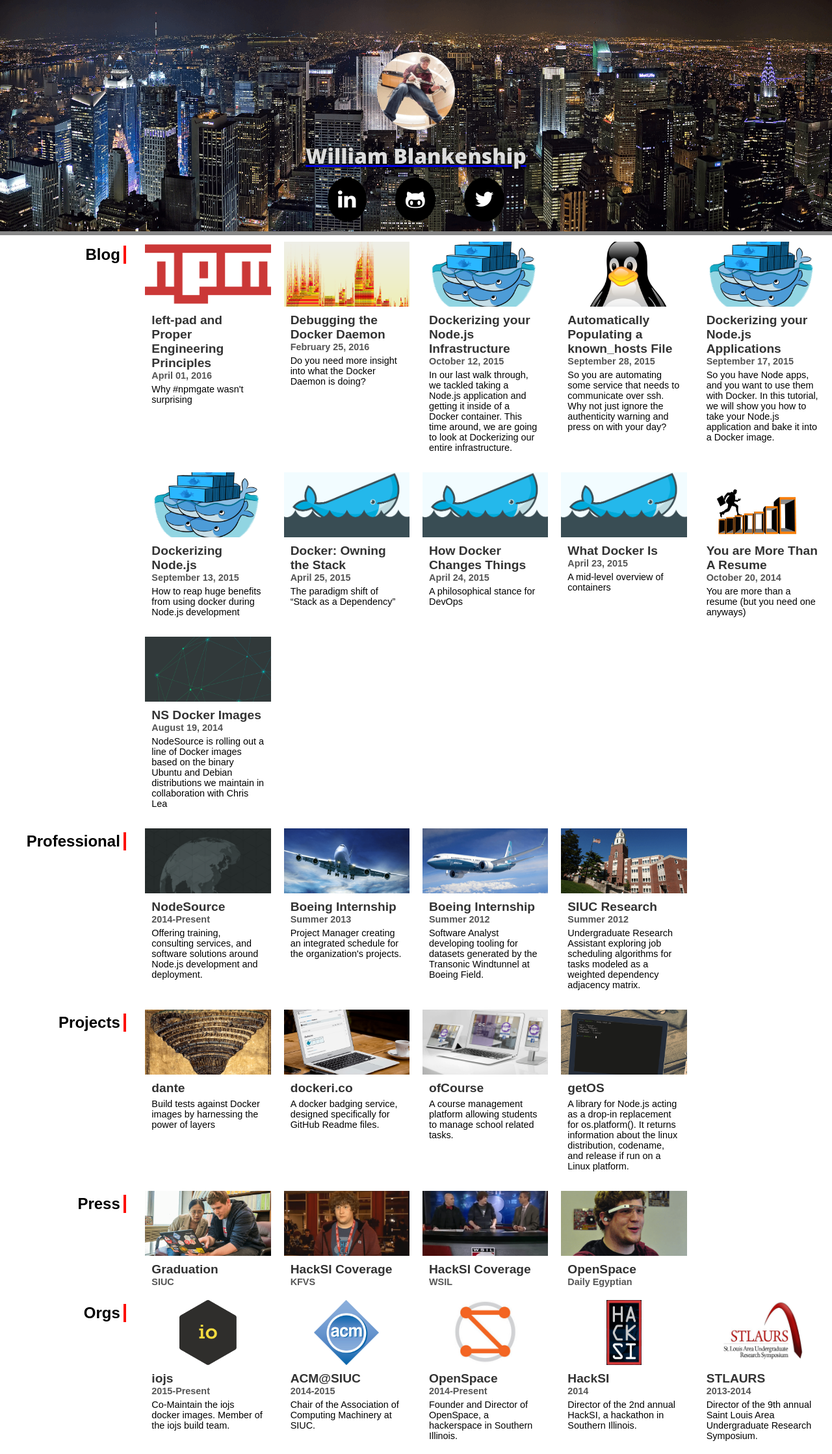
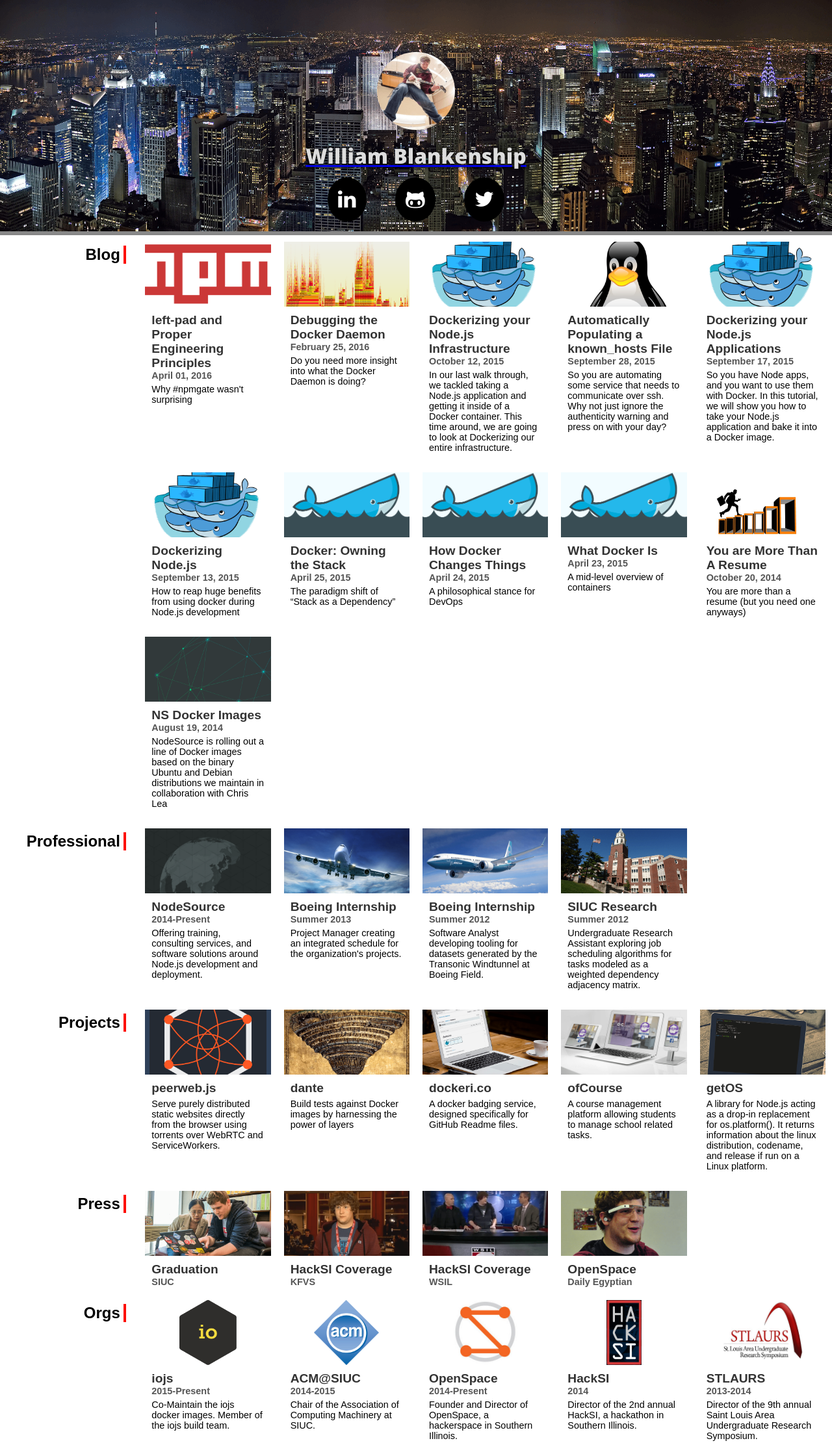
Before and after one commit to retrohacker/retrohacker.github.io, a Jekyll site: the page built from index.html, in a window 1280 px wide. Shown: the whole page at 65% size. Built offline with Jekyll 4.4.1, drawn with Linux system fonts in a browser that asks for light colours.

Commit message:
Adding peerweb.js to the website

```diff
--- a/css/index.css
+++ b/css/index.css
@@ -106,6 +106,10 @@
   background-image: url('/images/getos.png');
   background-position: top !important;
 }
+.peerweb {
+  background-image: url('/images/peerweb.png');
+  background-position: center !important;
+}
 .dante {
   background-image: url('/images/dante.png');
   background-position: top !important;
--- a/index.html
+++ b/index.html
@@ -96,6 +96,19 @@
       </div>
       <div class="pure-u-1 pure-u-sm-2-3 pure-u-md-3-4 pure-u-lg-4-5 pure-u-xl-5-6">
         <div class="card-container pure-u-1 pure-u-md-1-3 pure-u-lg-1-4 pure-u-xl-1-5">
+          <div class="card">
+              <a href="https://github.com/retrohacker/peerweb.js">
+              <div class="splash peerweb"></div>
+              <div class="text">
+                <h1>peerweb.js</h1>
+                <p>
+                Serve purely distributed static websites directly from the browser using torrents over WebRTC and ServiceWorkers.
+                </p>
+              </div>
+            </a>
+          </div>
+        </div><!--fix space between inline elements
+        --><div class="card-container pure-u-1 pure-u-md-1-3 pure-u-lg-1-4 pure-u-xl-1-5">
           <div class="card">
               <a href="https://github.com/retrohacker/dante">
               <div class="splash dante"></div>
```
Also changed, not shown: images/peerweb.png (added).
